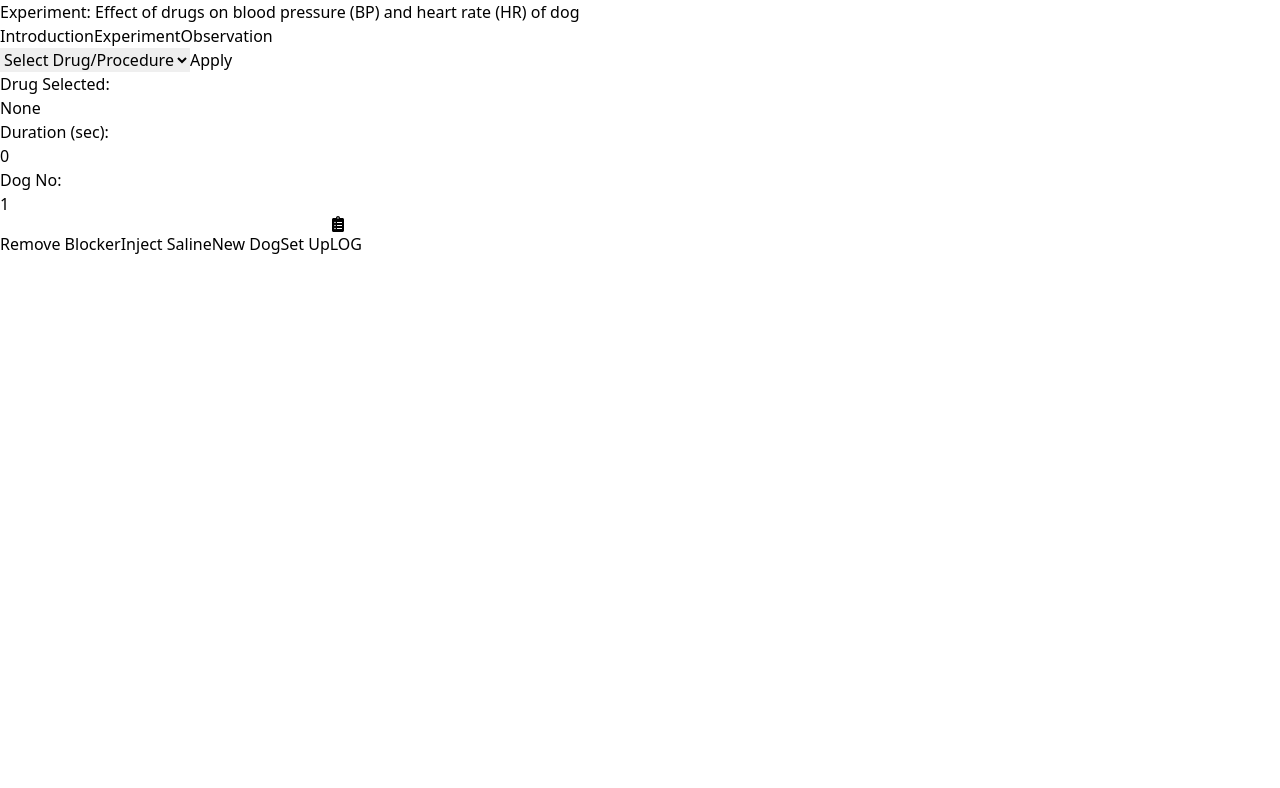
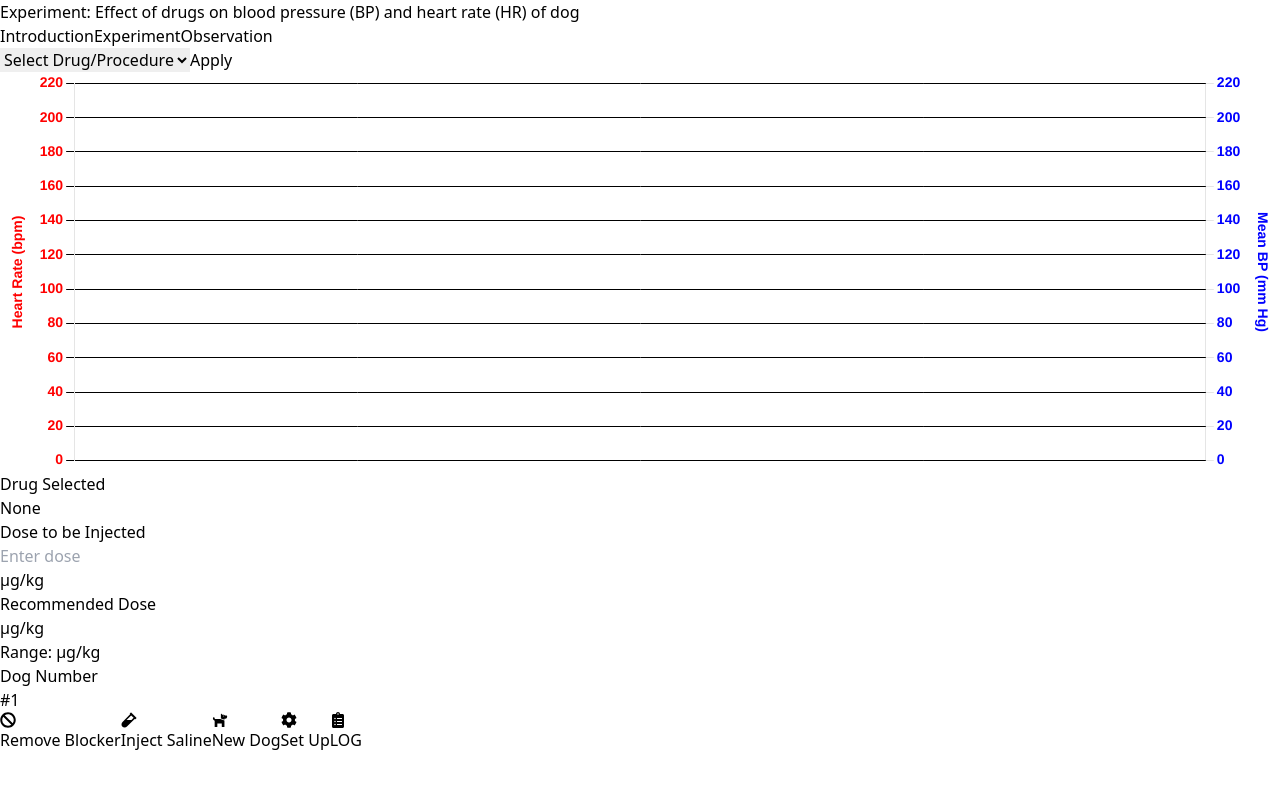
Before and after one commit to imshubham07/DogECp, a React (Vite) app: page / in a window 1280 px wide. Both pictures are taken after a click on the button "Experiment". Shown: the top 788 px of the page. Built offline with nearby package versions, Linux system fonts and the light colour scheme.

Commit message:
#some part complete

```diff
--- a/package.json
+++ b/package.json
@@ -10,8 +10,10 @@
     "preview": "vite preview"
   },
   "dependencies": {
+    "chart.js": "^4.4.8",
     "lucide-react": "^0.460.0",
     "react": "^18.3.1",
+    "react-chartjs-2": "^5.3.0",
     "react-dom": "^18.3.1",
     "react-icons": "^5.3.0",
     "recharts": "^2.13.3"
--- a/src/Components/ButtonWithIcon.jsx
+++ b/src/Components/ButtonWithIcon.jsx
@@ -1,5 +1,3 @@
-import React from "react";
-
 const ButtonWithIcon = ({ icon, label, onClick, className }) => {
   return (
     <button
--- a/src/Components/ExperimentGraph.jsx
+++ b/src/Components/ExperimentGraph.jsx
@@ -1,68 +1,130 @@
-import { LineChart, Line, XAxis, YAxis, ResponsiveContainer } from "recharts";
+import React from 'react';
+import { Chart } from 'react-chartjs-2';
+import {
+  Chart as ChartJS,
+  CategoryScale,
+  LinearScale,
+  LineController,
+  LineElement,
+  PointElement,
+  Title,
+  Tooltip,
+  Legend,
+} from 'chart.js';
+
+// Register Chart.js components
+ChartJS.register(
+  CategoryScale,
+  LinearScale,
+  LineController,
+  LineElement,
+  PointElement,
+  Title,
+  Tooltip,
+  Legend
+);
+
+const data = {
+  datasets: [
+
+  ],
+};
+
 const ExperimentGraph = () => {
-  const generateData = () => {
-    const data = [];
-    for (let i = 0; i < 500; i++) {
-      const baseHR = 120;
-      const baseBP = 100;
-
-      let hr = baseHR + Math.sin(i / 20) * 10;
-      let bp = baseBP + Math.cos(i / 15) * 5;
-
-      if (i > 200 && i < 220) {
-        hr = 160;
-        bp = 120;
-      }
-
-      data.push({
-        time: i,
-        heartRate: hr,
-        bloodPressure: bp,
-      });
-    }
-    return data;
+  const options = {
+    responsive: true,
+    maintainAspectRatio: false,
+    plugins: {
+      legend: {
+        display: false, // Hide legend since we don’t have data yet
+      },
+      title: {
+        display: false, // No title for the chart itself
+      },
+    },
+    scales: {
+      x: {
+        display: false, // Hide X-axis (no labels, just grid lines)
+        grid: {
+          color: 'white', // White grid lines
+          borderColor: 'white',
+        },
+      },
+      y: {
+        beginAtZero: true,
+        min: 0,
+        max: 220,
+        ticks: {
+          stepSize: 20, // Interval of 20
+          color: 'red', // Red labels as specified (changed from blue to match your request)
+          font: {
+            size: 14, // Larger font size for visibility
+            weight: 'bold', // Bold font
+          },
+          callback: (value) => value, // Show the value as is
+        },
+        grid: {
+          color: 'black', // Black grid lines (you can change to white if preferred)
+          borderColor: 'red',
+        },
+        position: 'left', // Left Y-axis
+        title: {
+          display: true,
+          text: 'Heart Rate (bpm)', // Label for the left Y-axis
+          color: 'red', // Match the tick color for consistency
+          font: {
+            size: 14,
+            weight: 'bold',
+          },
+          padding: { top: 0, bottom: 10 }, // Add padding for better spacing
+        },
+      },
+      yRight: {
+        beginAtZero: true,
+        min: 0,
+        max: 220,
+        ticks: {
+          stepSize: 20,
+          color: 'blue',
+          font: {
+            size: 14,
+            weight: 'bold',
+          },
+          callback: (value) => value,
+        },
+        grid: {
+          drawOnChartArea: false, // Don’t draw grid lines for the right axis
+          borderColor: 'black',
+        },
+        position: 'right', // Right-side Y-axis
+        title: {
+          display: true,
+          text: 'Mean BP (mm Hg)', // Label for the right Y-axis
+          color: 'blue', // Match the tick color for consistency
+          font: {
+            size: 14,
+            weight: 'bold',
+          },
+          padding: { top: 0, bottom: 10 }, // Add padding for better spacing
+        },
+      },
+    },
+    layout: {
+      padding: {
+        left: 10,
+        right: 10,
+        top: 10,
+        bottom: 10,
+      },
+    },
+    backgroundColor: '#f0f0f0', // Light gray background
   };
 
   return (
-    <div className="h-64 w-full mb-6">
-      <ResponsiveContainer>
-        <LineChart
-          data={generateData()}
-          margin={{ top: 5, right: 30, left: 20, bottom: 5 }}
-        >
-          <XAxis dataKey="time" tick={{ fontSize: 12 }} interval={50} />
-          <YAxis
-            yAxisId="hr"
-            domain={[0, 200]}
-            orientation="left"
-            stroke="#ef4444"
-            tick={{ fontSize: 12 }}
-          />
-          <YAxis
-            yAxisId="bp"
-            domain={[0, 200]}
-            orientation="right"
-            stroke="#3b82f6"
-            tick={{ fontSize: 12 }}
-          />
-          <Line
-            yAxisId="hr"
-            type="monotone"
-            dataKey="heartRate"
-            stroke="#ef4444"
-            dot={false}
-          />
-          <Line
-            yAxisId="bp"
-            type="monotone"
-            dataKey="bloodPressure"
-            stroke="#3b82f6"
-            dot={false}
-          />
-        </LineChart>
-      </ResponsiveContainer>
+    <div style={{ width: '100%', height: '400px' }}>
+      <Chart type="line" data={data} options={options} />
     </div>
   );
 };
 
-export default ExperimentGraph
+export default ExperimentGraph;
--- a/src/pages/ExperimentComponent.jsx
+++ b/src/pages/ExperimentComponent.jsx
@@ -1,82 +1,156 @@
 import { useState } from "react";
-import { FaClipboardList } from "react-icons/fa";
+import { FaClipboardList, FaExclamationTriangle, FaDog, FaVial, FaBan, FaCog } from "react-icons/fa";
 import ButtonWithIcon from "../Components/ButtonWithIcon";
 import ExperimentGraph from "../Components/ExperimentGraph";
+
+const drugs = [
+  { name: "Carotid occlusion", isDuration: true, duration: 15 },
+  { name: "Central vagus", isDuration: true, duration: 15 },
+  { name: "Peripheral vagus", isDuration: true, duration: 20 },
+  { name: "Epinephrine", isDuration: false, recommendedDose: 2, range: "1-3" },
+  { name: "Norepinephrine", isDuration: false, recommendedDose: 3, range: "2-5" },
+  { name: "Isoprenaline", isDuration: false, recommendedDose: 1000, range: "500-1500" },
+  { name: "Acetylcholine", isDuration: false, recommendedDose: 1000, range: "500-1500" },
+  { name: "Histamine", isDuration: false, recommendedDose: 1000, range: "500-1500" },
+  { name: "Ephedrine", isDuration: false, recommendedDose: 1000, range: "500-1500" },
+  { name: "Phentolamine", isDuration: false, recommendedDose: 1000, range: "500-1500" },
+  { name: "Propranolol", isDuration: false, recommendedDose: 1000, range: "500-1500" },
+  { name: "Atropine", isDuration: false, recommendedDose: 800, range: "600-1200" },
+  { name: "Mepyramine", isDuration: false, recommendedDose: 1000, range: "800-1200" },
+  { name: "Cimetidine", isDuration: false, recommendedDose: 1000, range: "800-1200" }
+];
 
 export default function ExperimentComponent() {
   const [selectedDrug, setSelectedDrug] = useState("None");
   const [duration, setDuration] = useState(0);
   const [dogNumber, setDogNumber] = useState(1);
+  const [dose, setDose] = useState("");
+  const [showWarning, setShowWarning] = useState(false);
+  const [isRunning, setIsRunning] = useState(true); // Add state for controlling graph animation
+
+  const currentDrug = drugs.find(drug => drug.name === selectedDrug);
 
   const handleDrugChange = (e) => {
-    setSelectedDrug(e.target.value);
+    const drugName = e.target.value;
+    setSelectedDrug(drugName);
+    setShowWarning(false);
+    setDose("");
+
+    const selected = drugs.find(drug => drug.name === drugName);
+    if(selected?.isDuration) {
+      setDuration(selected.duration);
+    } else {
+      setDuration(0);
+    }
+  };
+
+  const handleDoseChange = (e) => {
+    const newDose = e.target.value;
+    setDose(newDose);
+
+    if (currentDrug && !currentDrug.isDuration) {
+      const [min, max] = currentDrug.range.split('-').map(Number);
+      setShowWarning(newDose < min || newDose > max);
+    }
   };
 
   return (
-    <>
-      <div className="flex gap-2 mb-6">
+    <div className="bg-gray-50 p-6 rounded-lg shadow-lg">
+      <div className="flex items-center gap-4 mb-6 bg-white p-4 rounded-lg shadow">
         <select
           value={selectedDrug}
           onChange={handleDrugChange}
-          className="p-2 border rounded w-48"
+          className="p-3 border rounded-lg w-64 bg-white text-gray-700 focus:ring-2 focus:ring-blue-400 focus:border-blue-400 outline-none"
         >
           <option value="None">Select Drug/Procedure</option>
-          <option value="Peripheral vagus">Peripheral vagus</option>
-          <option value="Adrenaline">Adrenaline</option>
-          <option value="Acetylcholine">Acetylcholine</option>
+          {drugs.map((drug) => (
+            <option key={drug.name} value={drug.name}>
+              {drug.name}
+            </option>
+          ))}
         </select>
         <ButtonWithIcon
           label="Apply"
           onClick={() => console.log(`Applied drug: ${selectedDrug}`)}
-          className="bg-gray-700 text-white hover:bg-gray-800"
+          className="bg-blue-600 text-white px-6 py-3 rounded-lg hover:bg-blue-700 transition-colors flex-shrink-0"
         />
       </div>
 
-      <ExperimentGraph />
+      <ExperimentGraph isRunning={isRunning} selectedDrug={selectedDrug} />
 
-      <div className="grid grid-cols-3 gap-4 mb-6">
-        <div className="p-4 border border-gray-300 rounded-md">
-          <p className="text-sm text-gray-500">Drug Selected:</p>
-          <p className="text-red-500">{selectedDrug}</p>
+      <div className="grid grid-cols-1 md:grid-cols-2 lg:grid-cols-4 gap-4 mb-6">
+        <div className="bg-white p-4 rounded-lg shadow">
+          <p className="text-sm text-gray-600 mb-1">Drug Selected</p>
+          <p className="text-lg font-semibold text-blue-600">{selectedDrug}</p>
         </div>
-        <div className="p-4 border border-gray-300 rounded-md">
-          <p className="text-sm text-gray-500">Duration (sec):</p>
-          <p>{duration}</p>
-        </div>
-        <div className="p-4 border border-gray-300 rounded-md">
-          <p className="text-sm text-gray-500">Dog No:</p>
-          <p>{dogNumber}</p>
+
+        {currentDrug?.isDuration ? (
+          <div className="bg-white p-4 rounded-lg shadow">
+            <p className="text-sm text-gray-600 mb-1">Duration</p>
+            <p className="text-lg font-semibold text-green-600">{duration} sec</p>
+          </div>
+        ) : (
+          <>
+            <div className="bg-white p-4 rounded-lg shadow">
+              <p className="text-sm text-gray-600 mb-1">Dose to be Injected</p>
+              <div className="relative">
+                <input
+                  type="number"
+                  value={dose}
+                  onChange={handleDoseChange}
+                  className={`w-full p-2 border rounded-lg ${showWarning ? 'border-red-400' : 'border-gray-300'}`}
+                  placeholder="Enter dose"
+                />
+                {showWarning && (
+                  <div className="absolute right-0 top-0 h-full flex items-center pr-2">
+                    <FaExclamationTriangle className="text-red-400" />
+                  </div>
+                )}
+              </div>
+              <p className="text-xs text-gray-500 mt-1">µg/kg</p>
+            </div>
+            <div className="bg-white p-4 rounded-lg shadow">
+              <p className="text-sm text-gray-600 mb-1">Recommended Dose</p>
+              <p className="text-lg font-semibold text-green-600">{currentDrug?.recommendedDose} µg/kg</p>
+              <p className="text-xs text-gray-500 mt-1">Range: {currentDrug?.range} µg/kg</p>
+            </div>
+          </>
+        )}
+
+        <div className="bg-white p-4 rounded-lg shadow">
+          <p className="text-sm text-gray-600 mb-1">Dog Number</p>
+          <p className="text-lg font-semibold text-purple-600">#{dogNumber}</p>
         </div>
       </div>
 
-      <div className="flex gap-2">
+      <div className="flex flex-wrap gap-3">
         <ButtonWithIcon
+          icon={<FaBan className="mr-2" />}
           label="Remove Blocker"
-          onClick={() => console.log("Remove Blocker clicked")}
-          className="border border-gray-300 text-gray-700 hover:bg-gray-200"
+          className="bg-red-50 text-red-600 border border-red-200 hover:bg-red-100 px-4 py-2 rounded-lg transition-colors"
         />
         <ButtonWithIcon
+          icon={<FaVial className="mr-2" />}
           label="Inject Saline"
-          onClick={() => console.log("Inject Saline clicked")}
-          className="border border-gray-300 text-gray-700 hover:bg-gray-200"
+          className="bg-green-50 text-green-600 border border-green-200 hover:bg-green-100 px-4 py-2 rounded-lg transition-colors"
         />
         <ButtonWithIcon
+          icon={<FaDog className="mr-2" />}
           label="New Dog"
           onClick={() => setDogNumber(dogNumber + 1)}
-          className="border border-gray-300 text-gray-700 hover:bg-gray-200"
+          className="bg-purple-50 text-purple-600 border border-purple-200 hover:bg-purple-100 px-4 py-2 rounded-lg transition-colors"
         />
         <ButtonWithIcon
+          icon={<FaCog className="mr-2" />}
           label="Set Up"
-          onClick={() => console.log("Set Up clicked")}
-          className="border border-gray-300 text-gray-700 hover:bg-gray-200"
+          className="bg-gray-50 text-gray-600 border border-gray-200 hover:bg-gray-100 px-4 py-2 rounded-lg transition-colors"
         />
         <ButtonWithIcon
-          icon={<FaClipboardList />}
+          icon={<FaClipboardList className="mr-2" />}
           label="LOG"
-          onClick={() => console.log("LOG clicked")}
-          className="bg-blue-500 text-white hover:bg-blue-600"
+          className="bg-blue-600 text-white px-4 py-2 rounded-lg hover:bg-blue-700 transition-colors ml-auto"
         />
       </div>
-    </>
+    </div>
   );
 }
```
Also changed, not shown: src/Components/drug.js (added, +17 -0 lines), 1 other file (tests, documents, lock files or other folders).
